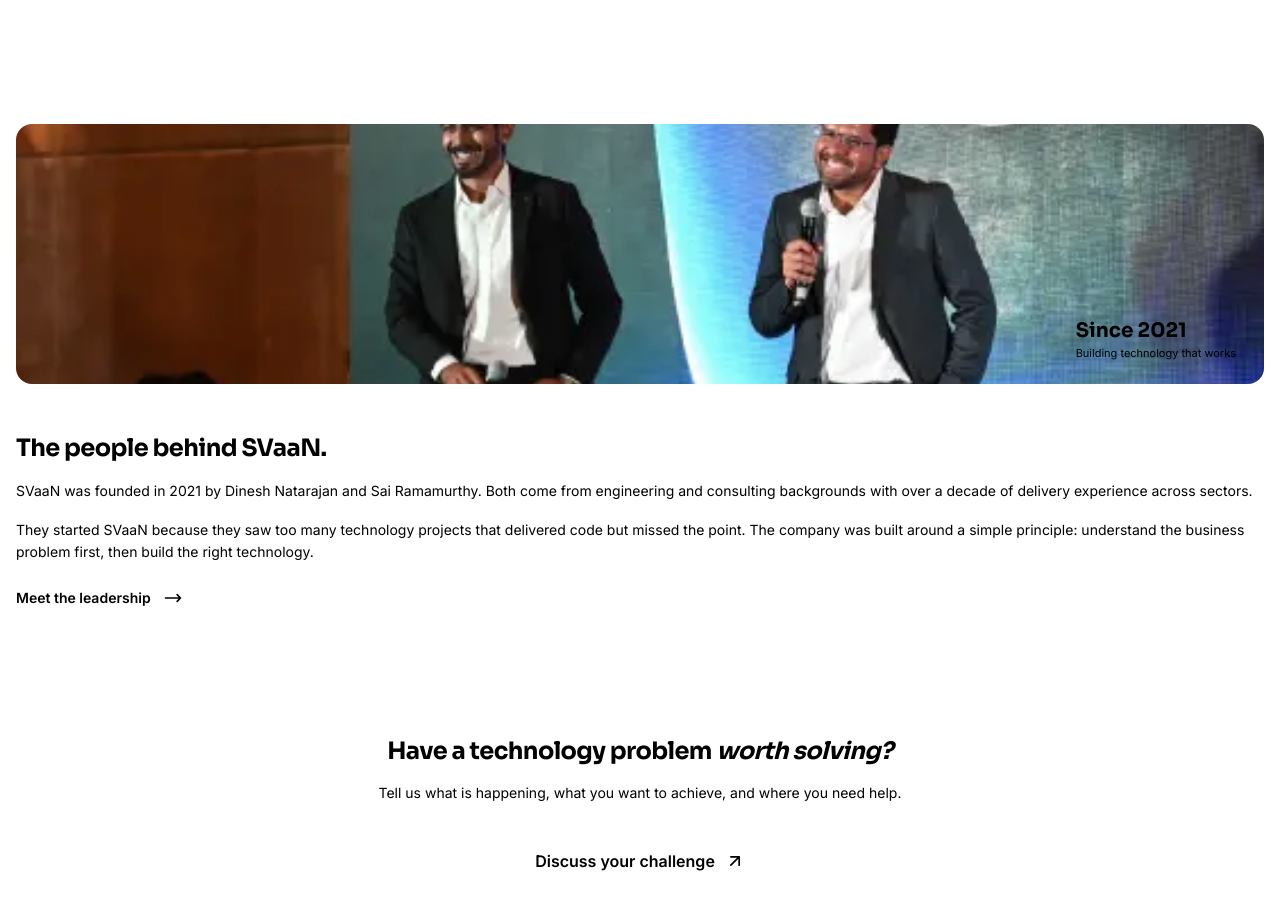
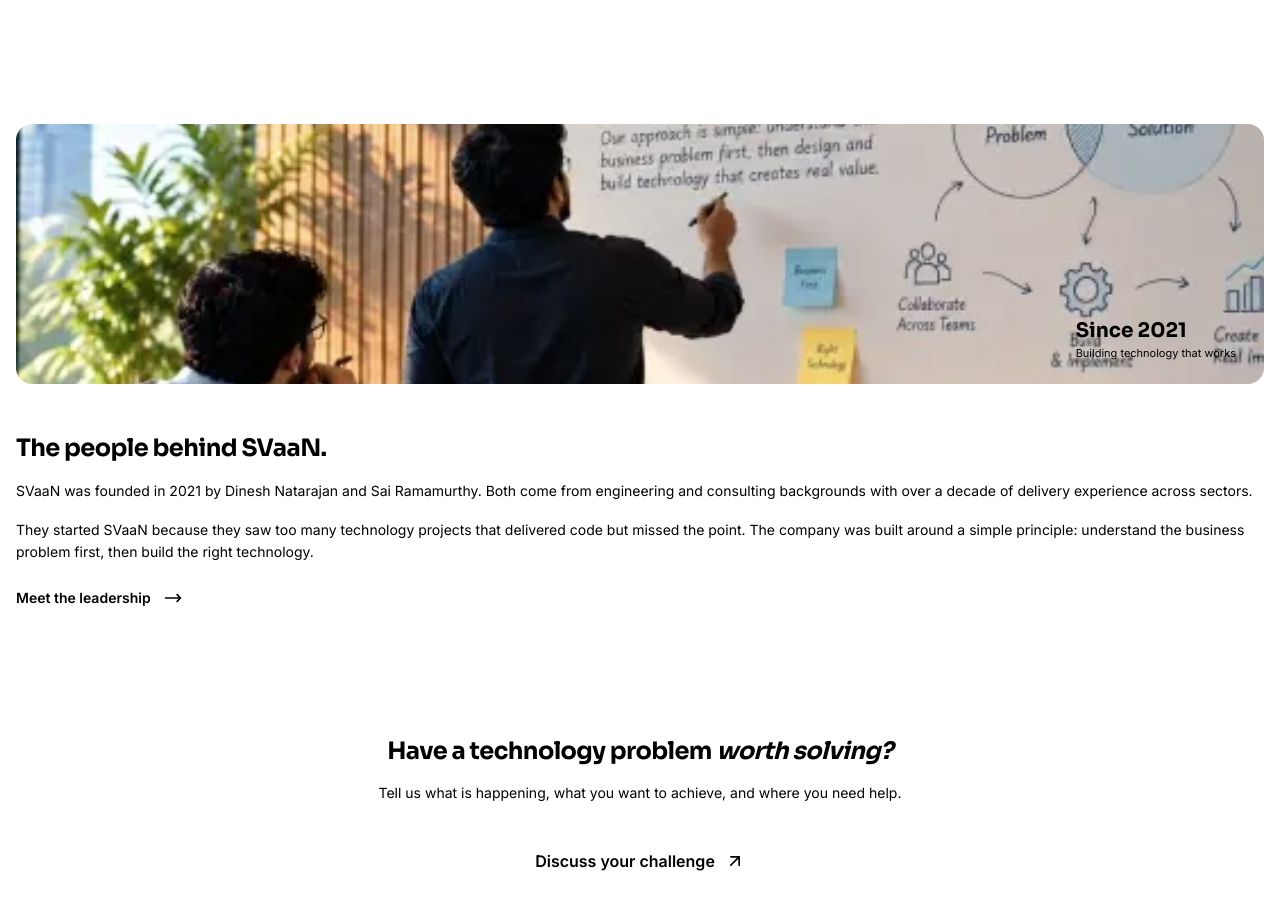
Before and after one commit to svaanwebsitedevelopmentteam-stack/svaan_web, a Next.js app: page / in a window 1280 px wide. Shown: the part 5440-6350 px from the top of the page. Built offline with nearby package versions, Linux system fonts and the light colour scheme; no server answers.

Commit message:
home and operate page icon update

```diff
--- a/src/app/solutions/operate/page.tsx
+++ b/src/app/solutions/operate/page.tsx
@@ -132,7 +132,7 @@ const services = [
     { title: "Application support", desc: "Keep business-critical applications stable, monitored and useful.", icon: "/Operate/Scope & Deliverables/1. Application support.svg" },
     { title: "Production support", desc: "Protect the reliability and uptime of live business environments.", icon: "/Operate/Scope & Deliverables/2. Production support.svg" },
     { title: "Helpdesk & end-user", desc: "Keep teams productive with rapid resolution when technology gets in the way.", icon: "/Operate/Scope & Deliverables/3. Helpdesk & end-user.svg" },
-    { title: "Infrastructure support", desc: "Keep foundational servers, networks and databases dependable.", icon: <Icons3D.ProcessBuild className="w-full h-full" /> },
+    { title: "Infrastructure support", desc: "Keep foundational servers, networks and databases dependable.", icon: "/Operate/Scope & Deliverables/9. Infrastructure support.svg" },
     { title: "Cloud managed services", desc: "Manage AWS, Azure and GCP environments for cost, performance and growth.", icon: "/Operate/Scope & Deliverables/5. Cloud managed services.svg" },
     { title: "DevOps support", desc: "Make software deployments consistent, automated and low-risk.", icon: "/Operate/Scope & Deliverables/6. DevOps support.svg" },
     { title: "Monitoring & incident response", desc: "Spot bottlenecks early and resolve issues before users notice.", icon: "/Operate/Scope & Deliverables/7. Monitoring & incident response.svg" },
--- a/src/components/home/LeadershipPreview.tsx
+++ b/src/components/home/LeadershipPreview.tsx
@@ -15,7 +15,7 @@ export function LeadershipPreview() {
                         <div className="relative w-full h-[260px] sm:h-[360px] lg:h-[440px] rounded-2xl overflow-hidden"
                             style={{ backgroundColor: "var(--t-bg-card)", border: "1px solid var(--t-border)" }}>
                             <Image
-                                src="/The people behind SVaaN.webp"
+                                src="/home_leadership.webp"
                                 alt="SVaaN leadership team"
                                 fill
                                 sizes="(max-width: 640px) 100vw, (max-width: 1024px) 50vw, 600px"
```
Also changed, not shown: public/Operate/Scope & Deliverables/9. Infrastructure support.svg (added), public/home_leadership.webp (added).
